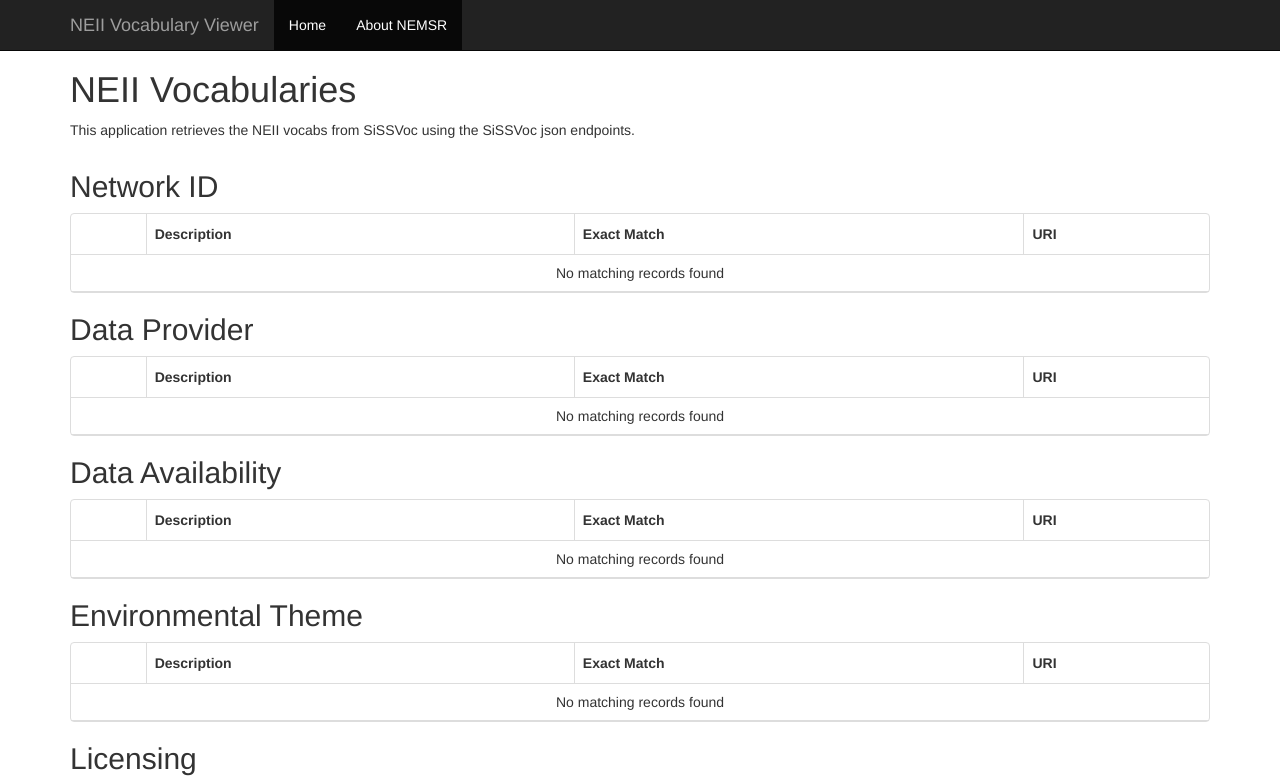
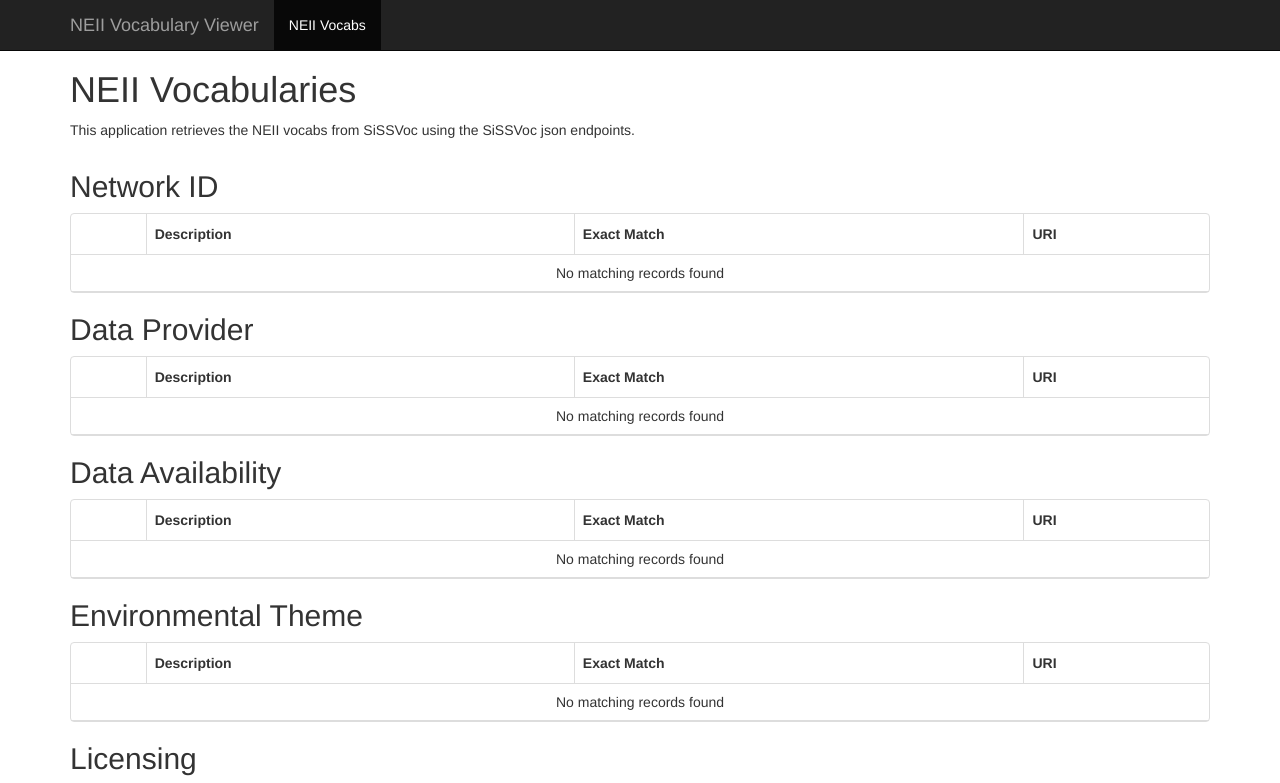
Before and after one commit to neii-tools/vocabview, a plain HTML site: page index.html in a window 1280 px wide. Shown: the top 783 px of the page. Drawn offline with nearby package versions, Linux system fonts and the light colour scheme; no server answers.

Commit message:
Update index.html
Changed link to point to NEII Vocabs page. Removed 'Home' link.

```diff
--- a/index.html
+++ b/index.html
@@ -47,8 +47,7 @@
         </div>
         <div id="navbar" class="collapse navbar-collapse">
           <ul class="nav navbar-nav">
-            <li class="active"><a href="#">Home</a></li>
-			<li class="active"><a href="http://www.neii.gov.au/nemsr">About NEMSR</a></li>
+			<li class="active"><a href="http://neii.gov.au/vocabularies/nemsr">NEII Vocabs</a></li>
           </ul>
 
 
```
